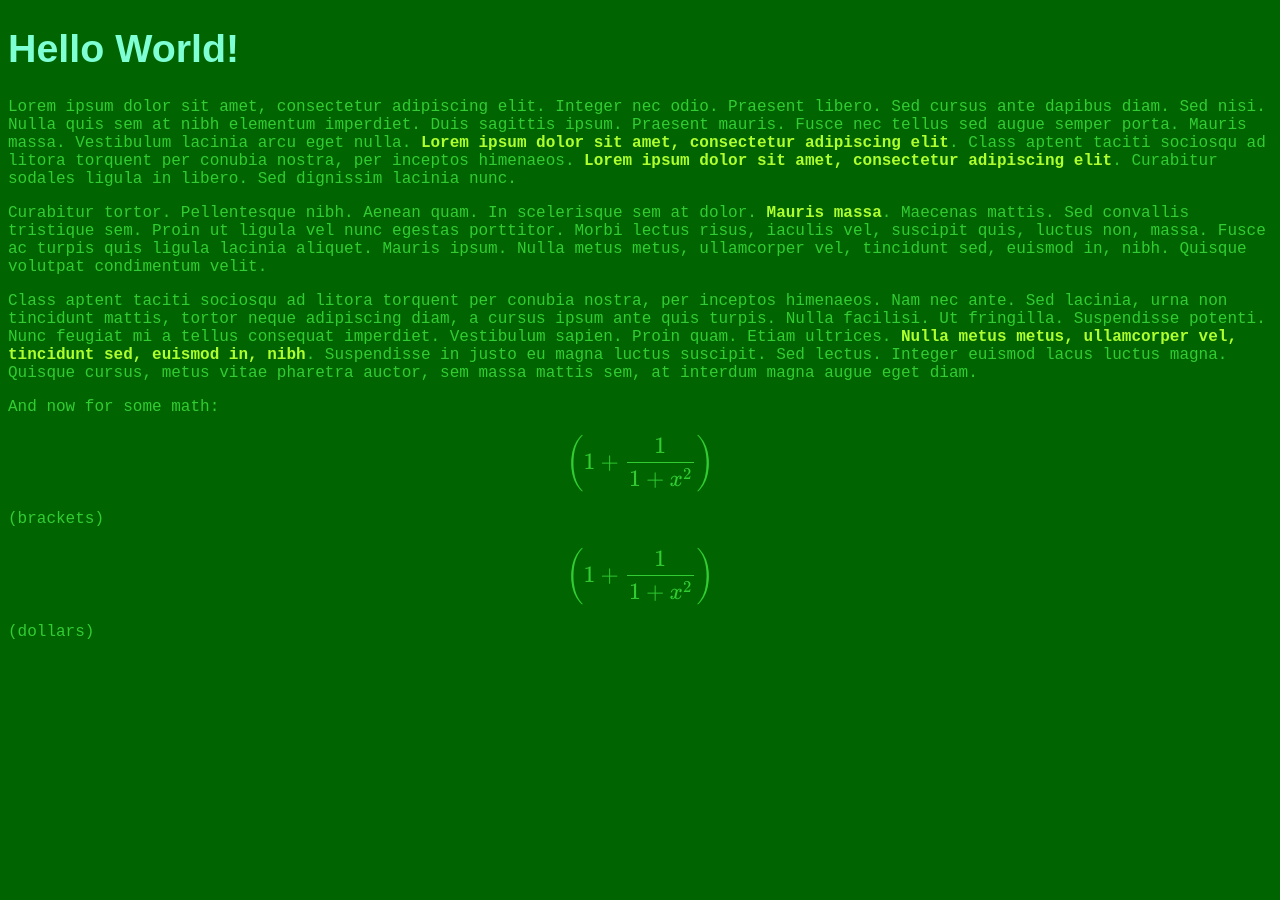
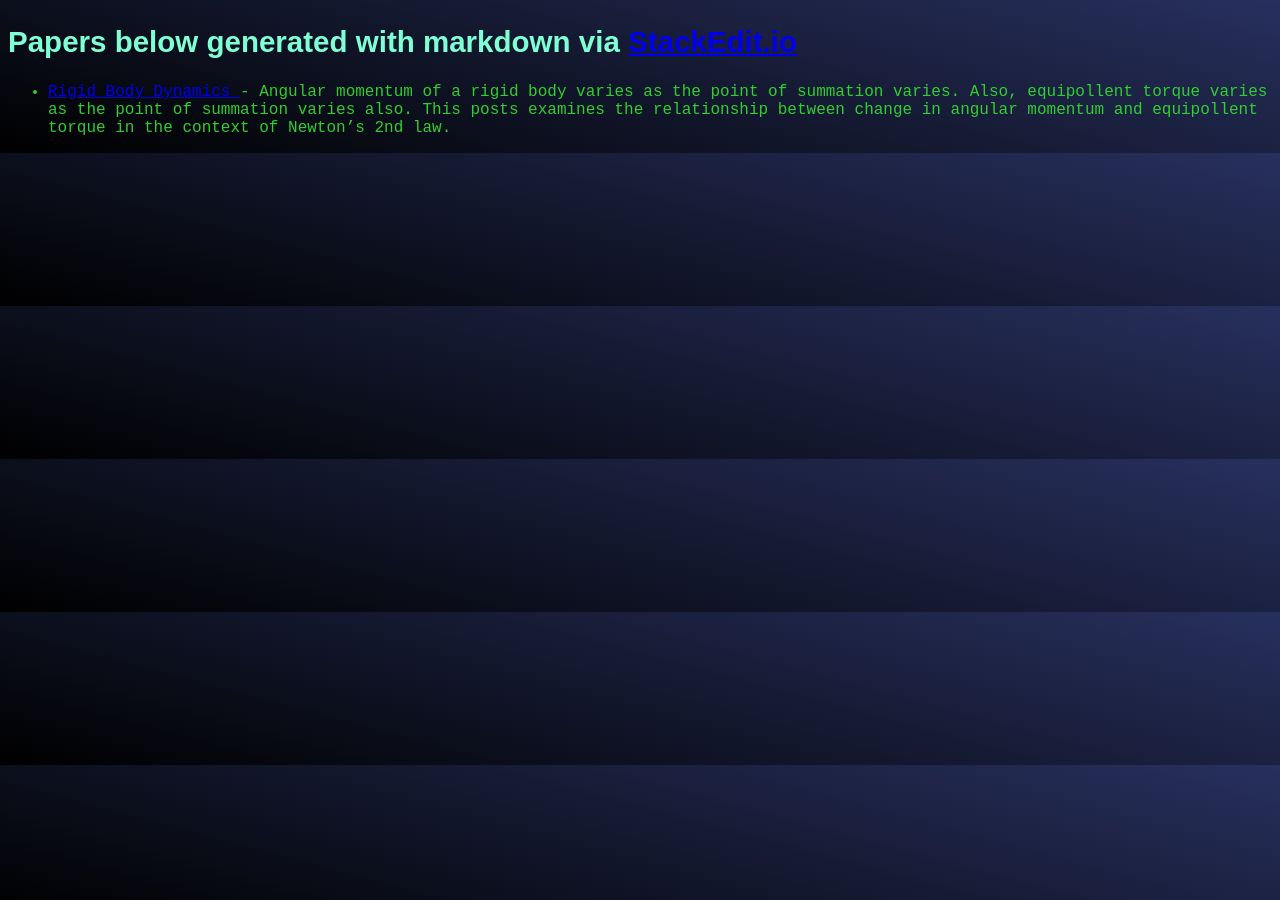
Before and after one commit to ja72/ja72.github.io, a Jekyll site: the page index.html, which Jekyll copies as it is, in a window 1280 px wide. Built offline with Jekyll 4.4.1, drawn with Linux system fonts in a browser that asks for light colours; formulas are drawn with MathJax 3.

Commit message:
Link article and update CSS

```diff
--- a/index.html
+++ b/index.html
@@ -2,37 +2,28 @@
 <html>
 <head>
     <link rel="stylesheet" href="styles.css">
-    <script type="text/javascript"
-      src="https://cdnjs.cloudflare.com/ajax/libs/mathjax/2.7.5/MathJax.js">
-    </script>
+    <script type="text/javascript" src="http://cdn.mathjax.org/mathjax/latest/MathJax.js?config=TeX-AMS-MML_HTMLorMML"></script>
 </head>
 <body>
-    <h1>Hello World!</h1>
+    <h2>Papers below generated with markdown via <a href="StackEdit.io">StackEdit.io</a></h2>
 
-    <p>Lorem ipsum dolor sit amet, consectetur adipiscing elit. Integer nec odio. Praesent libero. Sed cursus ante dapibus diam.
-    Sed nisi. Nulla quis sem at nibh elementum imperdiet. Duis sagittis ipsum. Praesent mauris. Fusce nec tellus sed augue semper
-    porta. Mauris massa. Vestibulum lacinia arcu eget nulla. <b>Lorem ipsum dolor sit amet, consectetur adipiscing elit</b>.
-    Class aptent taciti sociosqu ad litora torquent per conubia nostra, per inceptos himenaeos. <b>Lorem ipsum dolor sit amet,
-    consectetur adipiscing elit</b>. Curabitur sodales ligula in libero. Sed dignissim lacinia nunc. </p>
+    <div>
+      <ul>
+        <li>
+          <a href="Rigid Body Dynamics.html">Rigid Body Dynamics </a> - Angular momentum of a rigid body varies as the point of summation varies.
+          Also, equipollent torque varies as the point of summation varies also. This posts examines the relationship between change in angular
+          momentum and equipollent torque in the context of Newton’s 2nd law.
+        </li>
+      </ul>
+    </div>
 
-    <p>Curabitur tortor. Pellentesque nibh. Aenean quam. In scelerisque sem at dolor. <b>Mauris massa</b>. Maecenas mattis.
-    Sed convallis tristique sem. Proin ut ligula vel nunc egestas porttitor. Morbi lectus risus, iaculis vel, suscipit quis,
-    luctus non, massa. Fusce ac turpis quis ligula lacinia aliquet. Mauris ipsum. Nulla metus metus, ullamcorper vel, tincidunt
-    sed, euismod in, nibh. Quisque volutpat condimentum velit. </p>
-
-    <p>Class aptent taciti sociosqu ad litora torquent per conubia nostra, per inceptos himenaeos. Nam nec ante. Sed lacinia,
-    urna non tincidunt mattis, tortor neque adipiscing diam, a cursus ipsum ante quis turpis. Nulla facilisi. Ut fringilla.
-    Suspendisse potenti. Nunc feugiat mi a tellus consequat imperdiet. Vestibulum sapien. Proin quam. Etiam ultrices.
-    <b>Nulla metus metus, ullamcorper vel, tincidunt sed, euismod in, nibh</b>. Suspendisse in justo eu magna luctus suscipit.
-    Sed lectus. Integer euismod lacus luctus magna. Quisque cursus, metus vitae pharetra auctor, sem massa mattis sem, at
-    interdum magna augue eget diam. </p>
-
+    <!--
    <div>
       And now for some math:<p>
       \[ \left( 1  + \frac{1}{1+x^2} \right) \]    (brackets)<p>
       $$ \left( 1  + \frac{1}{1+x^2} \right) $$    (dollars) <p>
    </div>
-
+  -->
 </body>
 
 </html>
--- a/styles.css
+++ b/styles.css
@@ -1,11 +1,11 @@
 body {
-    background-color: darkgreen;
+    background: linear-gradient(15deg, #000000, #27305e);
     color:  limegreen;
     font-family: monospace;
     font-size: large;
 }
 
-h1 {
+h1, h2 {
     color:  aquamarine;
     font-family: sans-serif;
 }
```
